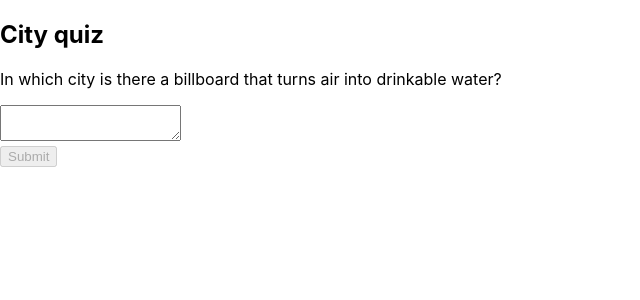
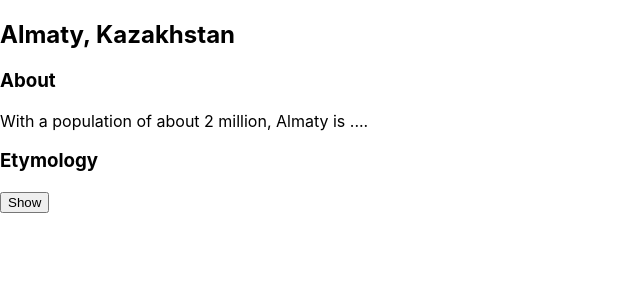
Before and after one commit to george-dx/exe-js, a React (Create React App) app in the folder react/hello-world/: page / in a window 1280 px wide. Shown: the top 300 px of the page, without its empty margins (0-640 px from the left). Built offline with nearby package versions, Linux system fonts and the light colour scheme.

Commit message:
Sharing state between components

```diff
--- /dev/null
+++ b/react/hello-world/src/Accordion.js
@@ -0,0 +1,33 @@
+import { useState } from "react";
+
+function Panel({ title, children, isActive, onShow }) {
+  return (
+    <section className="panel">
+      <h3>{title}</h3>
+      {isActive ? <p>{children}</p> : <button onClick={onShow}>Show</button>}
+    </section>
+  );
+}
+
+export default function Accordion() {
+  const [activeIndex, setActiveIndex] = useState(0);
+  return (
+    <>
+      <h2>Almaty, Kazakhstan</h2>
+      <Panel
+        title="About"
+        isActive={activeIndex === 0}
+        onShow={() => setActiveIndex(0)}
+      >
+        With a population of about 2 million, Almaty is ....
+      </Panel>
+      <Panel
+        title="Etymology"
+        isActive={activeIndex === 1}
+        onShow={() => setActiveIndex(1)}
+      >
+        The name comes from ...
+      </Panel>
+    </>
+  );
+}
--- a/react/hello-world/src/App.js
+++ b/react/hello-world/src/App.js
@@ -1,10 +1,10 @@
 import "./App.css";
-import Form from "./Form";
+import Accordion from "./Accordion";
 
 function App() {
   return (
     <div>
-      <Form />
+      <Accordion />
     </div>
   );
 }
```
